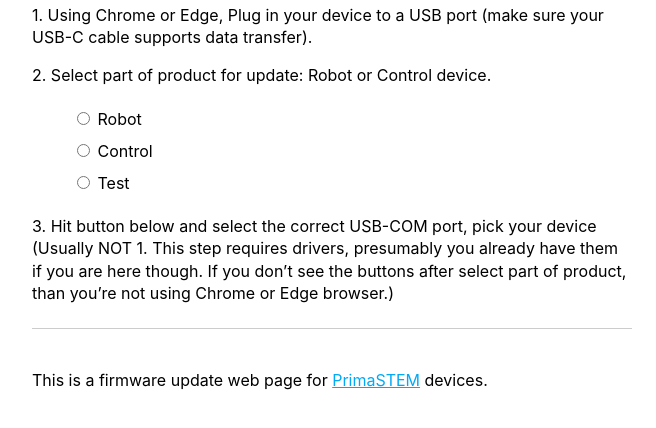
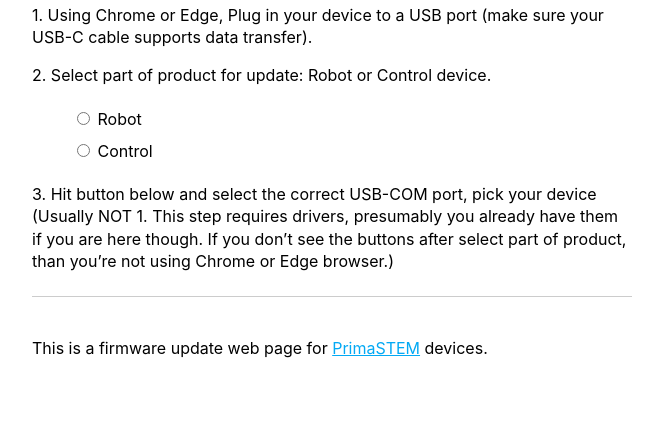
Before and after one commit to primastem/update, a plain HTML site: page index.html in a window 1280 px wide. Shown: the part 96-524 px from the top of the page, without its empty margins (308-964 px from the left). Drawn offline with Linux system fonts and the light colour scheme.

Commit message:
Update index.html

```diff
--- a/index.html
+++ b/index.html
@@ -89,9 +89,6 @@
         <li>
           <label><input type="radio" name="type" value="control" /> Control</label>
         </li>
-        <li>
-          <label><input type="radio" name="type" value="test" /> Test</label>
-        </li>
       </ul>
       <p>3. Hit button below and select the correct USB-COM port, pick your device (Usually NOT 1. This step requires drivers, presumably you already have them if you are here though. If you don’t see the buttons after select part of product, than you’re not using Chrome or Edge browser.)</p>
       <p class="button-row" align="left">
```
